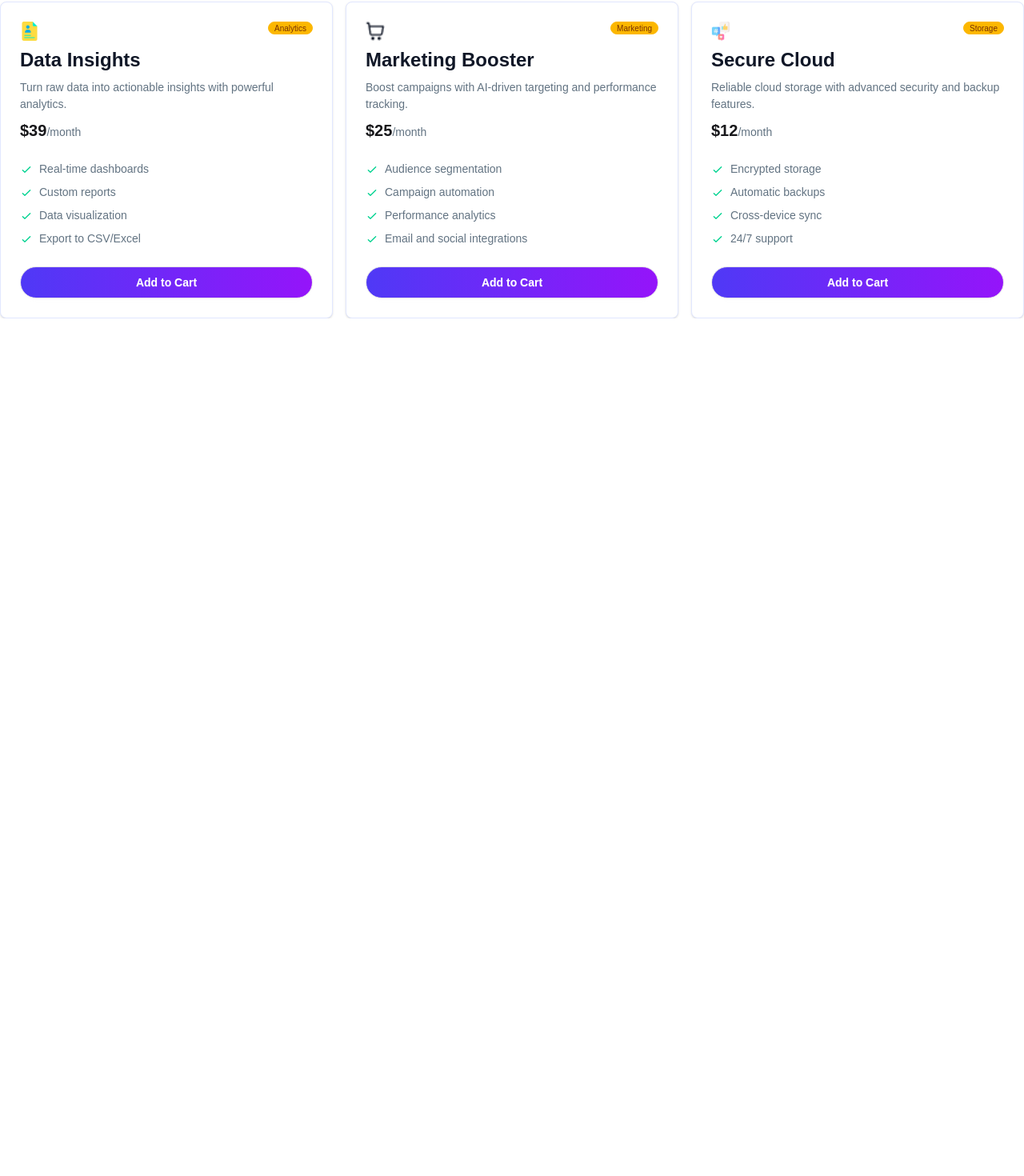
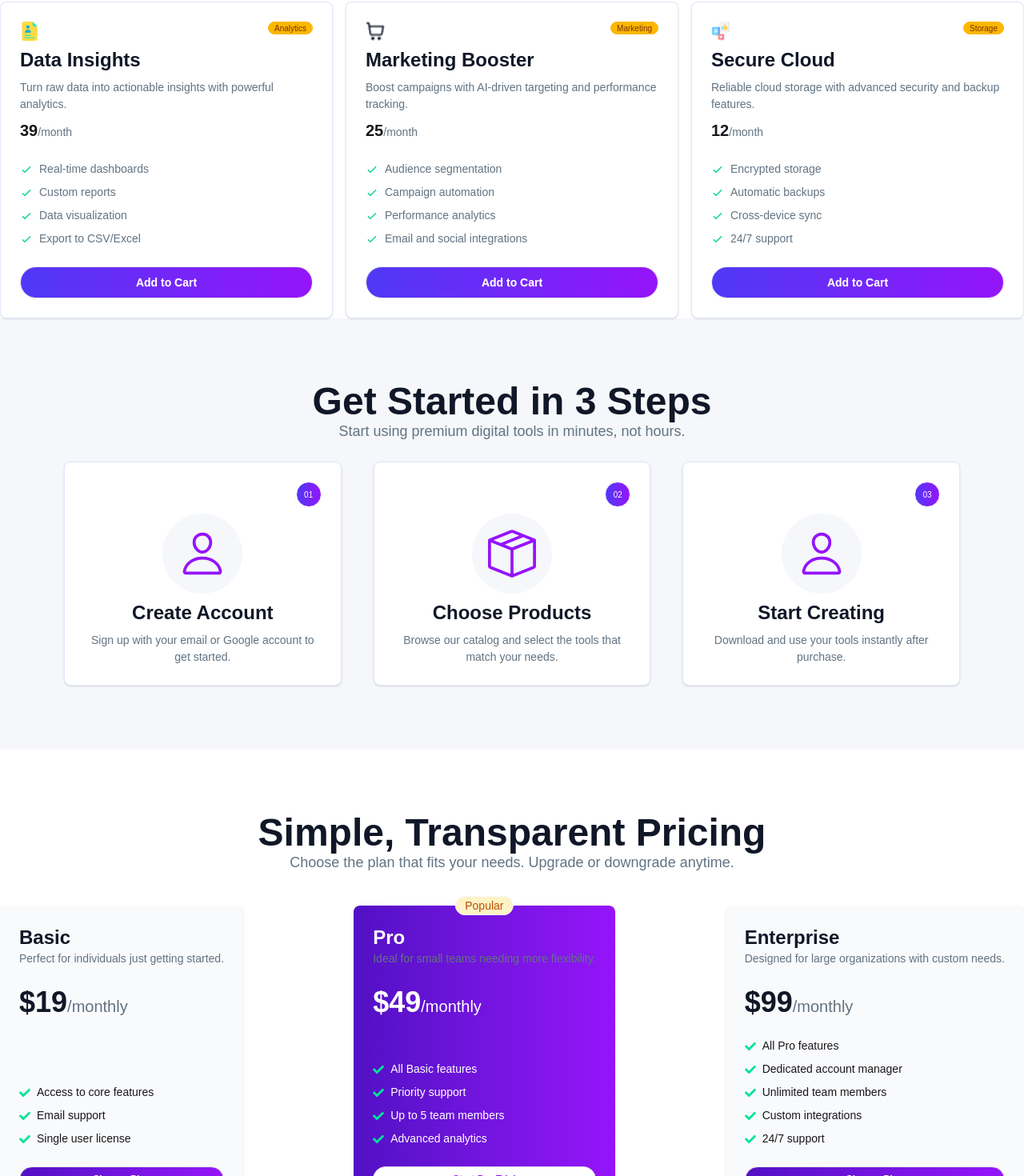
Before and after one commit to Jubaerjk/B-13_A-06, a React (Vite) app: page / in a window 1280 px wide. Shown: the part 1401-2871 px from the top of the page at 80% size. Before the commit the page ends 1799 px from the top, so only its background shows below. Built offline with nearby package versions, Linux system fonts and the light colour scheme.

Commit message:
pricing section

```diff
--- a/public/cardData.json
+++ b/public/cardData.json
@@ -3,7 +3,7 @@
         "id": 1,
         "name": "AI Writing Pro",
         "description": "Advanced AI-powered writing assistant for blogs, emails, and creative content.",
-        "price": "$19",
+        "price": "19",
         "period": "month",
         "tagType": "Pro",
         "features": [
@@ -18,7 +18,7 @@
         "id": 2,
         "name": "Automation Toolkit",
         "description": "Streamline workflows with automated task scheduling and integrations.",
-        "price": "$29",
+        "price": "29",
         "period": "month",
         "tagType": "Toolkit",
         "features": [
@@ -33,7 +33,7 @@
         "id": 3,
         "name": "Design Studio",
         "description": "Create stunning visuals and mockups with easy-to-use design tools.",
-        "price": "$15",
+        "price": "15",
         "period": "month",
         "tagType": "Creative",
         "features": [
@@ -48,7 +48,7 @@
         "id": 4,
         "name": "Data Insights",
         "description": "Turn raw data into actionable insights with powerful analytics.",
-        "price": "$39",
+        "price": "39",
         "period": "month",
         "tagType": "Analytics",
         "features": [
@@ -63,7 +63,7 @@
         "id": 5,
         "name": "Marketing Booster",
         "description": "Boost campaigns with AI-driven targeting and performance tracking.",
-        "price": "$25",
+        "price": "25",
         "period": "month",
         "tagType": "Marketing",
         "features": [
@@ -78,7 +78,7 @@
         "id": 6,
         "name": "Secure Cloud",
         "description": "Reliable cloud storage with advanced security and backup features.",
-        "price": "$12",
+        "price": "12",
         "period": "month",
         "tagType": "Storage",
         "features": [
--- a/src/App.jsx
+++ b/src/App.jsx
@@ -8,29 +8,24 @@ import Process from './components/process/Process'
 import Pricing from './components/pricing/Pricing'
 
 
-// const fetchPricingCardData = async () => {
-//   const res = await fetch('/pricingCard.json');
-//   return res.json();
-// }
-
+// Fetching data from JSON files
+const fetchPricingCardData = async () => {
+  const res = await fetch('/pricingCard.json');
+  return res.json();
+}
 const fetchCardData = fetch('/cardData.json')
   .then(res => res.json())
 
 
 
 
+function App() {
 
-// const pricingCardData = fetch('/pricingCard.json')
-//   .then(res => res.json())
-
-
-
-
-function App() {
   // Promises
   const productDataPromise = fetchCardData;
-  // const pricingDataPromise = fetchPricingCardData;
+  const pricingDataPromise = fetchPricingCardData();
 
+  // States
   const [cartNav, setCartNav] = useState(0);
 
 
@@ -45,14 +40,14 @@ function App() {
 
       <Suspense
         fallback={<div><span className="loading loading-spinner text-accent"></span></div>}>
-        <Product productDataPromise={productDataPromise} setCartNav={setCartNav} />
+        <Product productDataPromise={productDataPromise} cartNav={cartNav} setCartNav={setCartNav} />
       </Suspense>
 
-      {/* <Process /> */}
+      <Process />
 
-      {/* <Suspense fallback={<div><span className="loading loading-spinner text-accent"></span></div>}>
+      <Suspense fallback={<div><span className="loading loading-spinner text-accent"></span></div>}>
         <Pricing pricingDataPromise={pricingDataPromise} />
-      </Suspense> */}
+      </Suspense>
 
     </>
   )
--- a/src/components/banner/HeroBanner.jsx
+++ b/src/components/banner/HeroBanner.jsx
@@ -5,7 +5,7 @@ import { IoPlayOutline } from "react-icons/io5";
 
 const HeroBanner = () => {
   return (
-    <div className="hero bg-base-200 h-[60vh]">
+    <div className="hero bg-base-200 lg:h-[60vh]">
       <div className="hero-content flex-col md:flex-row-reverse container mx-auto">
         <img
           src={BannerImg}
--- a/src/components/pricing/Pricing.jsx
+++ b/src/components/pricing/Pricing.jsx
@@ -1,27 +1,24 @@
 import React, { use } from 'react';
+import PricingCard from './PricingCard';
 
 const Pricing = ({ pricingDataPromise }) => {
     const pricingData = use(pricingDataPromise);
-    const { name, description, price, duration, services } = pricingData;
 
     return (
-        <div className="card w-96 bg-base-100 shadow-sm">
-            <div className="card-body relative">
-                <h2 className="text-3xl font-bold">{name}</h2>
-                <p className="text-[#627382]">{description}</p>
-                <span className="text-xl">${price}/{duration}</span>
-                <ul className="mt-6 flex flex-col gap-2 text-xs">
-                    {services.map((service, i) => (
-                        <li key={i}>
-                            <svg xmlns="http://www.w3.org/2000/svg" className="size-4 me-2 inline-block text-success" fill="none" viewBox="0 0 24 24" stroke="currentColor">
-                                <path strokeLinecap="round" strokeLinejoin="round" strokeWidth="2" d="M5 13l4 4L19 7" />
-                            </svg>
-                            <span>{service}</span>
-                        </li>
-                    ))}
-                </ul>
+        <>
+            <div className='text-center pt-20 pb-10'>
+                <h2 className='text-5xl font-bold text-[#101727]'>Simple, Transparent Pricing</h2>
+                <p className='text-[#627382] text-[18px]'>Choose the plan that fits your needs. Upgrade or downgrade anytime.</p>
             </div>
-        </div>
+
+            <div className='container mx-auto flex justify-between gap-4'>
+
+                {pricingData.map((pricingData, id) => (
+                    <PricingCard key={id} pricingData={pricingData} />
+                ))}
+
+            </div>
+        </>
     );
 };
 
--- /dev/null
+++ b/src/components/pricing/PricingCard.jsx
@@ -0,0 +1,48 @@
+import { FaCheck } from "react-icons/fa";
+const PricingCard = ({ pricingData }) => {
+    const { name, description, price, duration, services } = pricingData;
+    return (
+        <>
+            {name !== "Pro" ? (
+                <div className="card bg-[#F9FAFC] shadow-sm">
+                    <div className="card-body relative flex flex-col gap-6 p-6">
+                        <div className="header">
+                            <h2 className="text-2xl font-bold text-[#101727]">{name}</h2>
+                            <p className="text-[#627382]">{description}</p>
+                        </div>
+                        <p className=""><span className="text-[#101727] text-4xl font-bold">${price}</span><span className="text-[#627382] text-xl">/{duration}</span></p>
+                        <ul className="flex flex-col gap-2">
+                            {services.map((service, id) => (
+                                <li className="flex items-center gap-2" key={id}> <FaCheck className="text-[#05e499]" />{service}</li>
+                            ))}
+
+                        </ul>
+                        <button className="btn btn-sm bg-linear-to-l from-[#9514FA] to-[#5210C4] text-white rounded-full">Choose Plan</button>
+                    </div>
+                </div>
+            ) : (
+                <div className="card bg-linear-to-l from-[#9514FA] to-[#5210C4] text-white shadow-sm">
+                    <div className="card-body relative flex flex-col gap-6 p-6">
+                        <div className="badge font-medium rounded-full bg-[#FEF3C6] text-[#BB4D00] absolute -top-3 left-1/2 -translate-x-1/2">
+                            Popular
+                        </div>
+                        <div className="header">
+                            <h2 className="text-2xl font-bold">{name}</h2>
+                            <p className="text-[#627382]">{description}</p>
+                        </div>
+                        <p className=""><span className="text-4xl font-bold">${price}</span><span className="text-xl">/{duration}</span></p>
+                        <ul className="mt-6 flex flex-col gap-2">
+                            {services.map((service, id) => (
+                                <li className="flex items-center gap-2" key={id}> <FaCheck className="text-[#05e499]" />{service}</li>
+                            ))}
+
+                        </ul>
+                        <button className="btn btn-sm bg-white text-[#9514FA] rounded-full">Start Pro Trial</button>
+                    </div>
+                </div>
+            )}
+        </>
+    );
+};
+
+export default PricingCard;
--- a/src/components/products/Product.jsx
+++ b/src/components/products/Product.jsx
@@ -2,10 +2,11 @@ import { use, useState } from 'react'
 import AllProduct from './productType/AllProduct'
 import CartProduct from './productType/CartProduct'
 
-const Product = ({ productDataPromise, setCartNav }) => {
+const Product = ({ productDataPromise, cartNav, setCartNav }) => {
     const productCard = use(productDataPromise);
 
     const [activeTab, setActiveTab] = useState('allProduct');
+    const [selectedProduct, setSelectedProduct] = useState([]);
 
     return (
         <>
@@ -19,16 +20,16 @@ const Product = ({ productDataPromise, setCartNav }) => {
                 </p>
                 <div className='flex gap-4 justify-center'>
                     <button onClick={() => setActiveTab('allProduct')} className={`btn btn-sm ${activeTab === 'allProduct' ? 'active_btn' : 'bg-[#E1E7FF] text-[#9514FA]'} rounded-full`}>All Products <span>({productCard.length})</span></button>
-                    <button onClick={() => setActiveTab('cartProduct')} className={`btn btn-sm ${activeTab === 'cartProduct' ? 'active_btn' : 'bg-[#E1E7FF] text-[#9514FA]'} rounded-full`}>Cart <span>{productCard.length}</span></button>
+                    <button onClick={() => setActiveTab('cartProduct')} className={`btn btn-sm ${activeTab === 'cartProduct' ? 'active_btn' : 'bg-[#E1E7FF] text-[#9514FA]'} rounded-full`}>Cart <span>({cartNav})</span></button>
                 </div>
             </div>
 
             {/* Product Card Section */}
 
             {activeTab === 'allProduct' ? (
-                <AllProduct productCard={productCard} setCartNav={setCartNav} />
+                <AllProduct productCard={productCard} setCartNav={setCartNav} selectedProduct={selectedProduct} setSelectedProduct={setSelectedProduct} />
             ) : (
-                <CartProduct cartProduct={productCard} />
+                <CartProduct selectedProduct={selectedProduct} cartNav={cartNav} setCartNav={setCartNav} setSelectedProduct={setSelectedProduct} />
             )}
 
 
--- a/src/components/products/card/Card.jsx
+++ b/src/components/products/card/Card.jsx
@@ -1,8 +1,17 @@
 import React, { useState } from 'react'
 
-const Card = ({ productCard, setCartNav }) => {
+const Card = ({ productCard, setCartNav, selectedProduct, setSelectedProduct }) => {
     const { name, description, price, period, tagType, features, icon } = productCard;
+
+    // For Card Button State
     const [addedToCart, setAddedToCart] = useState(false);
+
+    // For Card Button Click
+    const handleAddToCart = () => {
+        setAddedToCart(!addedToCart);
+        setSelectedProduct([...selectedProduct, productCard]);
+        setCartNav(prev => prev + 1);
+    }
 
     return (
         <>
@@ -37,7 +46,7 @@ const Card = ({ productCard, setCartNav }) => {
                     </ul>
 
                     <button
-                        onClick={() => { setAddedToCart(!addedToCart); setCartNav(prev => prev + 1) }}
+                        onClick={handleAddToCart}
                         className={`btn rounded-full btn-block ${addedToCart ? 'bg-[#E1E7FF] text-[#9514FA]' : 'active_btn'}`}
                         disabled={addedToCart}>
                         {addedToCart ? 'Added to Cart' : 'Add to Cart'}
--- a/src/components/products/productType/AllProduct.jsx
+++ b/src/components/products/productType/AllProduct.jsx
@@ -1,12 +1,12 @@
 
 import Card from '../card/Card'
-const AllProduct = ({ productCard, setCartNav }) => {
+const AllProduct = ({ productCard, setCartNav, selectedProduct, setSelectedProduct }) => {
 
     return (
         <div>
             <div className='grid grid-cols-1 md:grid-cols-2 lg:grid-cols-3 gap-4 container mx-auto'>
                 {productCard.map((productCard, id) => (
-                    <Card key={id} productCard={productCard} setCartNav={setCartNav} />
+                    <Card key={id} productCard={productCard} setCartNav={setCartNav} selectedProduct={selectedProduct} setSelectedProduct={setSelectedProduct} />
                 ))}
             </div>
         </div>
```
Also changed, not shown: src/components/products/productType/CartProduct.jsx (+43 -7 lines).
